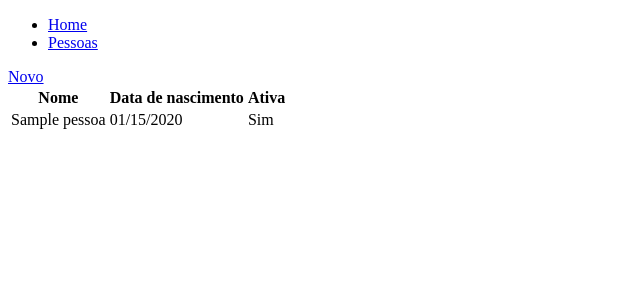
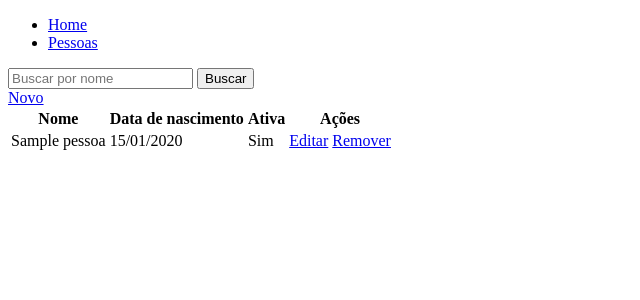
Before and after one commit to llucasft/cadastro-pessoas, a Django app: page /pessoas/ in a window 1280 px wide. Shown: the top 300 px of the page, without its empty margins (0-640 px from the left). Run offline with Django 4.2, Linux system fonts and the light colour scheme; tables that the repository leaves empty hold one stand-in row (values such as "Sample post").

Commit message:
Adição de filtros e botões de remover e editar

```diff
--- a/pessoa/forms.py
+++ b/pessoa/forms.py
@@ -4,6 +4,11 @@ from .models import Pessoa
 
 
 class PessoaForm(forms.ModelForm):
+    data_nasc = forms.DateField(
+        widget=forms.TextInput(
+            attrs={"type": "date"}
+        )
+    )
     class Meta:
         model = Pessoa
         fields = ['nome_completo', 'data_nasc', 'ativa']
--- /dev/null
+++ b/pessoa/templates/pessoa/pessoa_confirm_delete.html
@@ -0,0 +1,5 @@
+<form method="post">
+{% csrf_token %}
+<p>Are you sure you want to delete "{{ object }}"?</p>
+<input type="submit" value="Confirm">
+</form>
--- a/pessoa/templates/pessoa/pessoa_form.html
+++ b/pessoa/templates/pessoa/pessoa_form.html
@@ -3,6 +3,6 @@
 <form method="post">
     {% csrf_token %}
     {{ form.as_p }}
-    <input type="submit"></input>
+    <input type="submit" value="Salvar"></input>
 </form>
 {% endblock content %}
--- a/pessoa/templates/pessoa/pessoa_list.html
+++ b/pessoa/templates/pessoa/pessoa_list.html
@@ -1,6 +1,9 @@
 {% extends 'main/base.html' %}
-
 {% block content %}
+<form method="GET">
+    <input type="text" name="nome" placeholder="Buscar por nome"/>
+    <input type="submit" value="Buscar"/>
+</form>
 <a href="{% url 'pessoa.novo' %}">Novo</a>
 <table>
     <thead>
@@ -8,12 +11,13 @@
             <th>Nome</th>
             <th>Data de nascimento</th>
             <th>Ativa</th>
+            <th>Ações</th>
         </tr>
         <tbody>
             {% for pessoa in object_list %}
             <tr>
                 <td>{{ pessoa.nome_completo }}</td>
-                <td>{{ pessoa.data_nasc|date:"SHORT_DATE_FORMAT" }}</td>
+                <td>{{ pessoa.data_nasc|date:"d/m/Y" }}</td>
                 <td>
                 {% if pessoa.ativa %}
                 Sim
@@ -21,6 +25,10 @@
                 Não
                 {% endif %}
                 </td>
+                <td>
+                    <a href="{% url 'pessoa.editar' pessoa.pk %}">Editar</a>
+                    <a href="{% url 'pessoa.remover' pessoa.pk %}">Remover</a>
+                </td>
             </tr>
             {% endfor %}
         </tbody>
--- a/pessoa/urls.py
+++ b/pessoa/urls.py
@@ -1,8 +1,10 @@
 from django.urls import path
-from .views import ListaPessoaView, PessoaCreateView
+from .views import ListaPessoaView, PessoaCreateView, PessoaUpdateView, PessoaDeleteView
 
 
 urlpatterns = [
     path('', ListaPessoaView.as_view(), name='pessoa.index'),
-    path('novo/', PessoaCreateView.as_view(), name='pessoa.novo')
+    path('novo/', PessoaCreateView.as_view(), name='pessoa.novo'),
+    path('editar/<int:pk>', PessoaUpdateView.as_view(), name='pessoa.editar'),
+    path('remover/<int:pk>', PessoaDeleteView.as_view(), name='pessoa.remover')
 ]
--- a/pessoa/views.py
+++ b/pessoa/views.py
@@ -1,5 +1,6 @@
+from ast import Delete
 from django.shortcuts import render
-from django.views.generic import ListView, CreateView
+from django.views.generic import ListView, CreateView, UpdateView, DeleteView
 from .models import Pessoa
 from .forms import PessoaForm
 
@@ -8,8 +9,27 @@ class ListaPessoaView(ListView):
     model = Pessoa
     queryset = Pessoa.objects.all().order_by('nome_completo')
 
+    def get_queryset(self):
+        queryset = super().get_queryset()
+        filtro_nome = self.request.GET.get('nome') or None
+
+        if filtro_nome:
+            queryset = queryset.filter(nome_completo__contains=filtro_nome)
+        return queryset
+
 
 class PessoaCreateView(CreateView):
     model = Pessoa
     form_class = PessoaForm
     success_url = '/pessoas/'
+
+
+class PessoaUpdateView(UpdateView):
+    model = Pessoa
+    form_class = PessoaForm
+    success_url = '/pessoas/'
+
+
+class PessoaDeleteView(DeleteView):
+    model = Pessoa
+    success_url = '/pessoas/'
```
